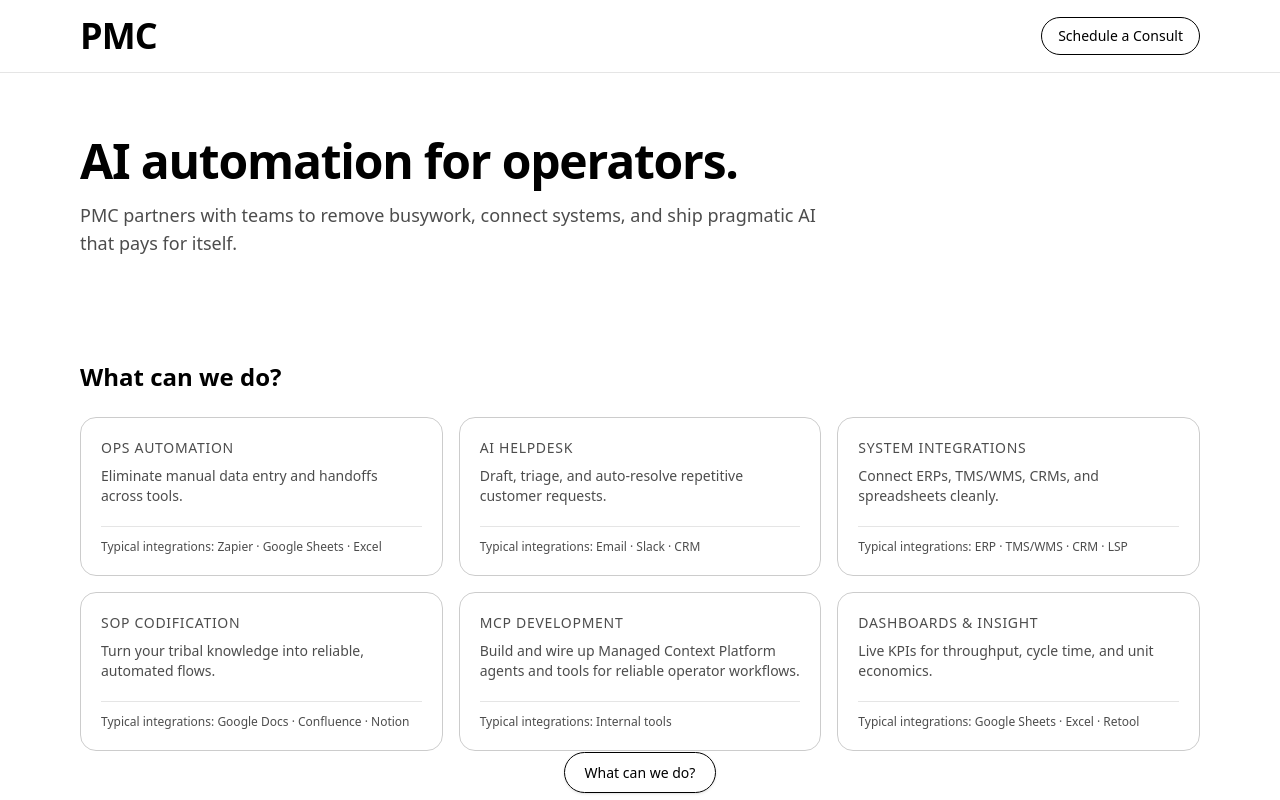
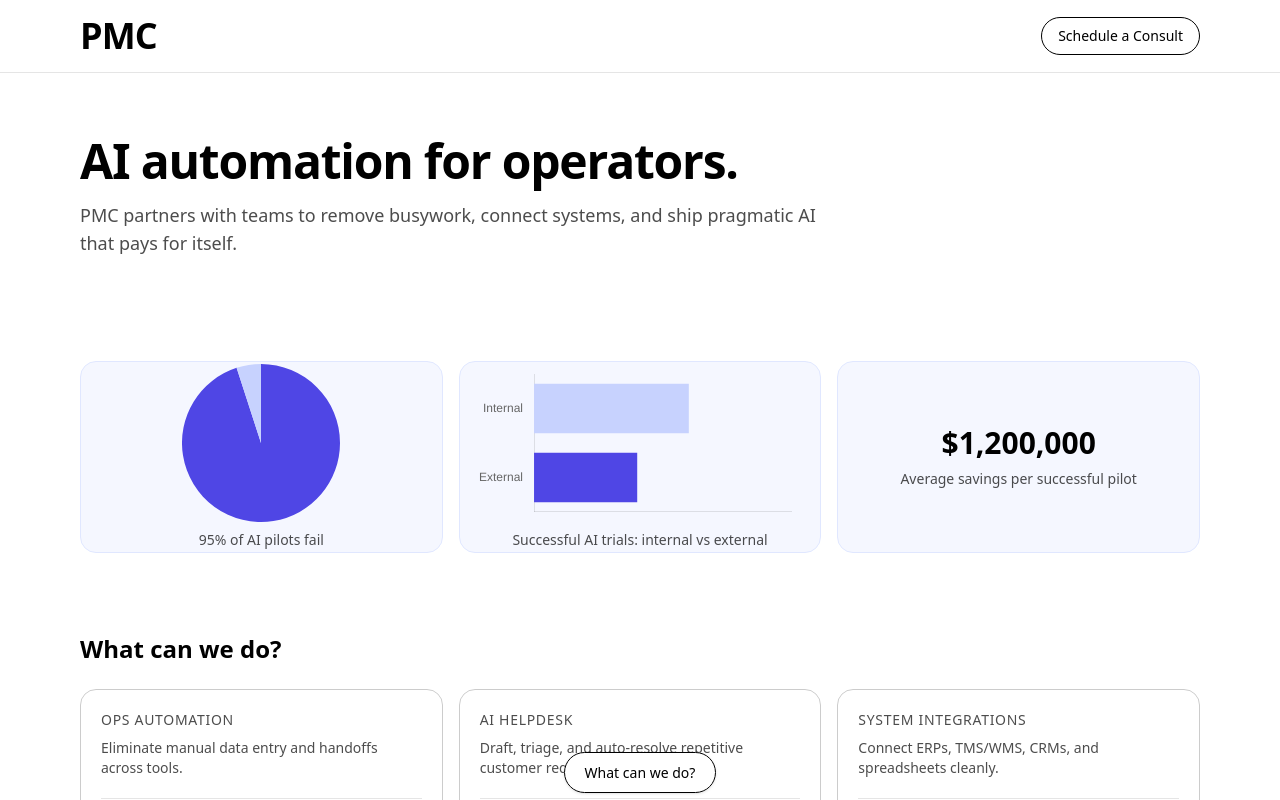
Before and after one commit to PatrickMcElroy/pmc-ai, a React (Vite) app: page / in a window 1280 px wide. Shown: the top 800 px of the page. Built offline with nearby package versions, Linux system fonts and the light colour scheme.

Commit message:
Add AI statistics charts

```diff
--- a/package.json
+++ b/package.json
@@ -9,7 +9,9 @@
     "preview": "vite preview"
   },
   "dependencies": {
+    "chart.js": "^4.5.0",
     "react": "^18.3.1",
+    "react-chartjs-2": "^5.3.0",
     "react-dom": "^18.3.1",
     "react-router-dom": "^6.30.1"
   },
--- a/src/Home.tsx
+++ b/src/Home.tsx
@@ -1,6 +1,73 @@
 import React, { useState, useEffect } from "react";
 import { Link } from "react-router-dom";
 import { blogPosts, slug } from "./blogPosts";
+import {
+  Chart as ChartJS,
+  ArcElement,
+  Tooltip,
+  Legend,
+  CategoryScale,
+  LinearScale,
+  BarElement,
+  type ChartOptions,
+} from "chart.js";
+import { Pie, Bar } from "react-chartjs-2";
+
+ChartJS.register(ArcElement, Tooltip, Legend, CategoryScale, LinearScale, BarElement);
+
+const AnimatedNumber = ({ value }: { value: number }) => {
+  const [display, setDisplay] = useState(0);
+
+  useEffect(() => {
+    let frame: number;
+    const duration = 1000;
+    const start = performance.now();
+    const step = (time: number) => {
+      const progress = Math.min((time - start) / duration, 1);
+      setDisplay(progress * value);
+      if (progress < 1) frame = requestAnimationFrame(step);
+    };
+    frame = requestAnimationFrame(step);
+    return () => cancelAnimationFrame(frame);
+  }, [value]);
+
+  return <div className="text-3xl font-semibold">${Math.round(display).toLocaleString()}</div>;
+};
+
+const pieData = {
+  labels: ["Fail", "Succeed"],
+  datasets: [
+    {
+      data: [95, 5],
+      backgroundColor: ["#4f46e5", "#c7d2fe"],
+      borderWidth: 0,
+    },
+  ],
+};
+
+const pieOptions: ChartOptions<"pie"> = {
+  plugins: { legend: { display: false } },
+};
+
+const barData = {
+  labels: ["Internal", "External"],
+  datasets: [
+    {
+      data: [60, 40],
+      backgroundColor: ["#c7d2fe", "#4f46e5"],
+      borderWidth: 0,
+    },
+  ],
+};
+
+const barOptions: ChartOptions<"bar"> = {
+  indexAxis: "y",
+  plugins: { legend: { display: false } },
+  scales: {
+    x: { max: 100, ticks: { display: false }, grid: { display: false } },
+    y: { grid: { display: false } },
+  },
+};
 
 // Minimal, black & white homepage concepts for PMC Consulting
 // - Single-file React component
@@ -235,6 +302,24 @@ export default function Home() {
         </div>
       </section>
 
+      {/* AI stats */}
+      <section className="mx-auto max-w-6xl px-4 py-10">
+        <div className="grid grid-cols-1 md:grid-cols-3 gap-4">
+          <div className="rounded-2xl border border-indigo-100 bg-indigo-50/80 backdrop-blur supports-[backdrop-filter]:bg-indigo-50/60 p-4 flex flex-col items-center justify-center h-48">
+            <Pie data={pieData} options={pieOptions} className="w-full h-full" />
+            <p className="mt-2 text-sm text-black/70 text-center">95% of AI pilots fail</p>
+          </div>
+          <div className="rounded-2xl border border-indigo-100 bg-indigo-50/80 backdrop-blur supports-[backdrop-filter]:bg-indigo-50/60 p-4 flex flex-col justify-center h-48">
+            <Bar data={barData} options={barOptions} className="w-full h-full" />
+            <p className="mt-2 text-sm text-black/70 text-center">Successful AI trials: internal vs external</p>
+          </div>
+          <div className="rounded-2xl border border-indigo-100 bg-indigo-50/80 backdrop-blur supports-[backdrop-filter]:bg-indigo-50/60 p-4 flex flex-col items-center justify-center h-48">
+            <AnimatedNumber value={1200000} />
+            <p className="mt-2 text-sm text-black/70 text-center">Average savings per successful pilot</p>
+          </div>
+        </div>
+      </section>
+
       {/* Services / Examples */}
       <section id="what-we-do" data-section-title="What can we do?" className="mx-auto max-w-6xl px-4 py-10">
         <div className="flex items-baseline justify-between">
```
Also changed, not shown: 1 other file (tests, documents, lock files or other folders).
